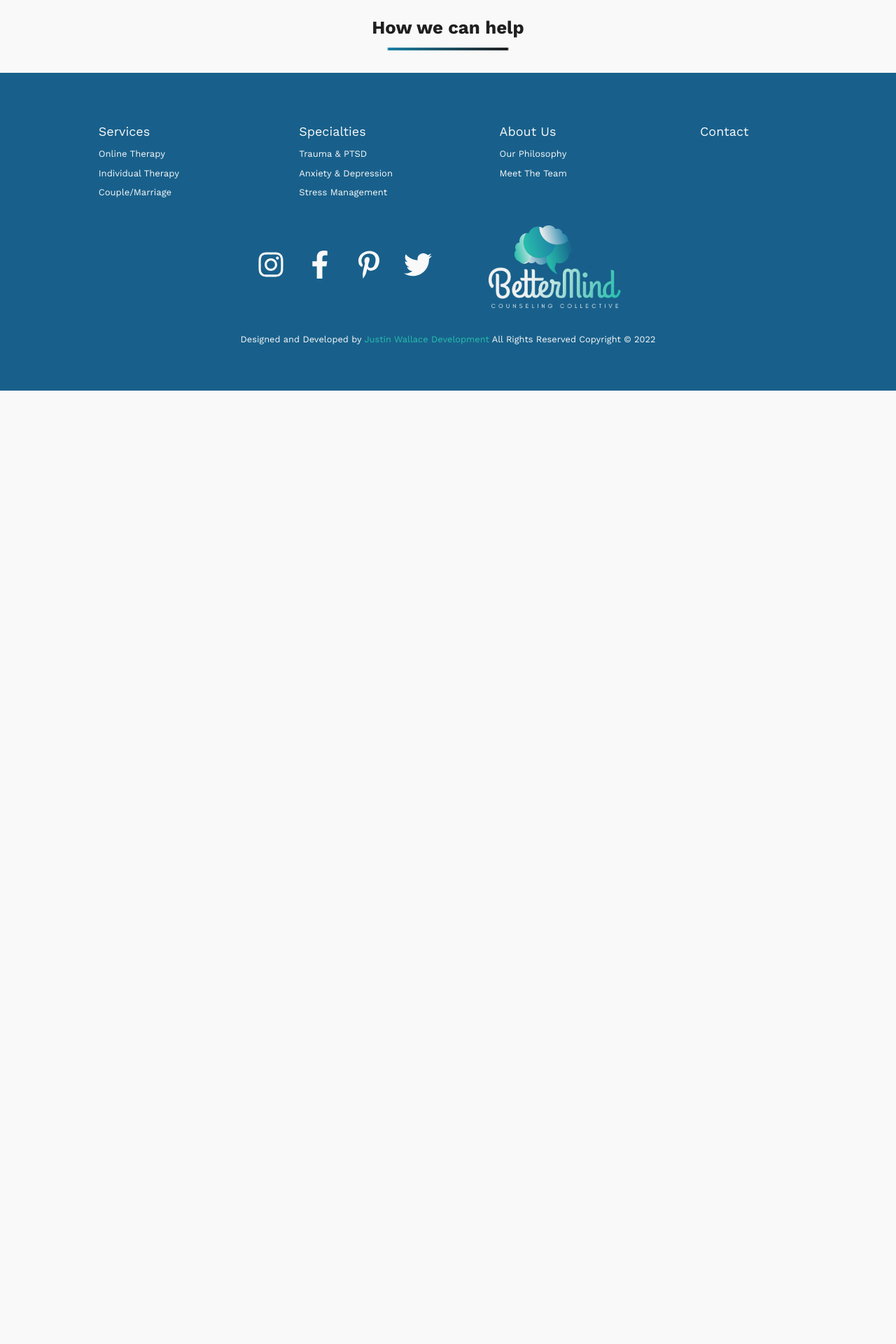
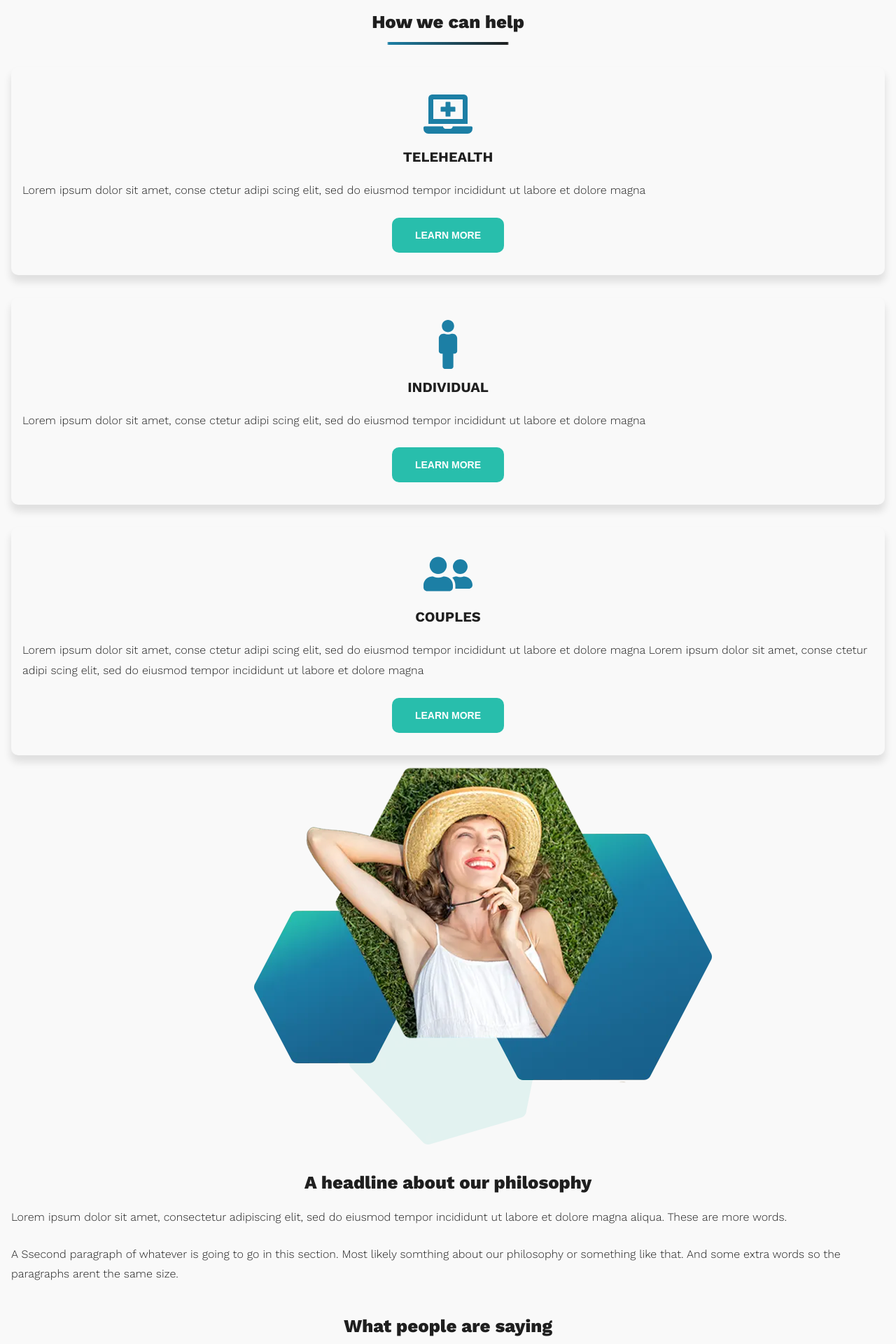
Before and after one commit to jpwallace22/BetterMind, a Next.js app: page / in a window 1280 px wide. Shown: the part 700-2620 px from the top of the page at 70% size. Before the commit the page ends 1258 px from the top, so only its background shows below. Built offline with nearby package versions, Linux system fonts and the light colour scheme.

Commit message:
More Homepage Fixed the hero image, added the services cards, philosophy section and started the testimonials.

```diff
--- a/pages/index.js
+++ b/pages/index.js
@@ -3,6 +3,7 @@ import Header from "./components/Header";
 import Image from "next/image";
 import Link from "next/link";
 import Footer from "./components/Footer";
+import { FaLaptopMedical, FaMale, FaUserFriends } from "react-icons/fa";
 
 export default function Home() {
   return (
@@ -28,7 +29,68 @@ export default function Home() {
             <button className="btn-primary">free consultation</button>
           </div>
           <div className="hero-image"></div>
-          <h2 className="col-12 mx-auto underline">How we can help</h2>
+          <section className="services px-1 col-12">
+            <h2 className="mx-auto underline">How we can help</h2>
+            <article className="card px-1 flex">
+              <FaLaptopMedical
+                size={70}
+                className="mx-auto"
+                color={"var(--light-blue)"}
+              />
+              <h3 className="mx-auto">Telehealth</h3>
+              <p className="three-lines">
+                Lorem ipsum dolor sit amet, conse ctetur adipi scing elit, sed
+                do eiusmod tempor incididunt ut labore et dolore magna{" "}
+              </p>
+              <button className="btn-primary mx-auto">Learn more</button>
+            </article>
+            <article className="card px-1 flex">
+              <FaMale
+                size={70}
+                className="mx-auto"
+                color={"var(--light-blue)"}
+              />
+              <h3 className="mx-auto">Individual</h3>
+              <p className="three-lines">
+                Lorem ipsum dolor sit amet, conse ctetur adipi scing elit, sed
+                do eiusmod tempor incididunt ut labore et dolore magna{" "}
+              </p>
+              <button className="btn-primary mx-auto">Learn more</button>
+            </article>
+            <article className="card px-1 flex">
+              <FaUserFriends
+                size={70}
+                className="mx-auto"
+                color={"var(--light-blue)"}
+              />
+              <h3 className="mx-auto">Couples</h3>
+              <p className="three-lines">
+                Lorem ipsum dolor sit amet, conse ctetur adipi scing elit, sed
+                do eiusmod tempor incididunt ut labore et dolore magna Lorem
+                ipsum dolor sit amet, conse ctetur adipi scing elit, sed do
+                eiusmod tempor incididunt ut labore et dolore magna{" "}
+              </p>
+              <button className="btn-primary mx-auto">Learn more</button>
+            </article>
+          </section>
+          <section className="philosophy col-12 px-1">
+            <div className="image"></div>
+            <h2>A headline about our philosophy</h2>
+            <p>
+              Lorem ipsum dolor sit amet, consectetur adipiscing elit, sed do
+              eiusmod tempor incididunt ut labore et dolore magna aliqua. These
+              are more words.
+            </p>
+            <p>
+              A Ssecond paragraph of whatever is going to go in this section.
+              Most likely somthing about our philosophy or something like that.
+              And some extra words so the paragraphs arent the same size.
+            </p>
+          </section>
+          <section className="testimonials col-12 px-1">
+            <h2 className="underline text-center">What people are saying</h2>
+            <div className="card"></div>
+          </section>
         </main>
       </div>
       <Footer />
--- a/styles/globals.css
+++ b/styles/globals.css
@@ -13,11 +13,20 @@ a {
   color: var(--dark-blue);
   text-decoration: none;
 }
+p {
+  margin-bottom: 1.5rem;
+}
 h2 {
   font-size: 1.6125rem;
-  font-weight: 700;
+  font-weight: 800;
   margin-bottom: 1rem;
   line-height: 1.5;
+}
+h3 {
+  font-size: 1.25rem;
+  font-weight: 700;
+  text-transform: uppercase;
+  margin-bottom: 1rem;
 }
 /**********************
     UTILITIES
@@ -27,6 +36,13 @@ h2 {
   grid-template-columns: repeat(12, 1fr);
   grid-column-gap: 1em;
   grid-row-gap: 1em;
+}
+.text-center {
+  text-align: center;
+}
+.card {
+  box-shadow: var(--shadow);
+  border-radius: 10px;
 }
 .flex {
   display: flex;
@@ -63,6 +79,14 @@ img {
 .container {
   max-width: 1400px;
   margin: 0 auto;
+}
+.three-lines {
+  overflow: hidden;
+  text-overflow: ellipsis;
+  display: -webkit-box;
+  -webkit-line-clamp: 3; /* number of lines to show */
+  line-clamp: 3; /* number of lines to show */
+  -webkit-box-orient: vertical;
 }
 /**********************
   HEADER AND NAVBAR
@@ -238,9 +262,6 @@ main {
 .hero-content {
   grid-column: span 12;
 }
-.hero-content p {
-  margin-bottom: 2rem;
-}
 .hero-content h2 {
   font-size: 2rem;
   line-height: 1.3;
@@ -253,12 +274,34 @@ main {
 .homepage .hero-image {
   min-height: 350px;
   width: 100%;
-  background: url(../public/images/homepage-hero.webp) no-repeat center/ auto
-    100%;
+  background: url(../public/images/homepage-hero.webp) no-repeat
+    calc(50% - 80px) 50% / auto 100%;
   grid-column: span 12;
   transform: scaleX(-1);
   position: relative;
   margin: 0 auto 2rem;
+}
+section.services h2 {
+  width: fit-content;
+}
+section.services .card {
+  flex-direction: column;
+  margin-top: 2rem;
+  padding: 2rem 1rem;
+}
+section.services h3 {
+  margin: 0.5rem auto 1rem;
+}
+section.services .card button {
+}
+section.philosophy h2 {
+  text-align: center;
+}
+section.philosophy .image {
+  min-height: 543px;
+  background: url("../public/images/girl-in-grass.webp") no-repeat
+    calc(50% + 50px) 50%;
+  margin-bottom: 2rem;
 }
 
 /******************************************************* MEDIA QUERIES
```
Also changed, not shown: public/images/girl-in-grass.webp (added).
